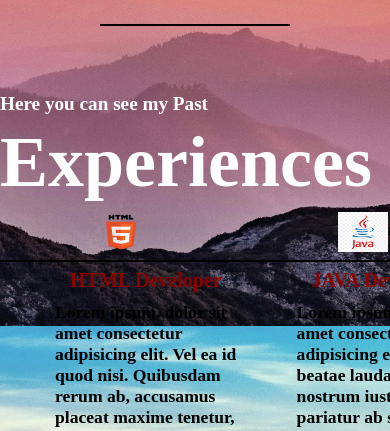
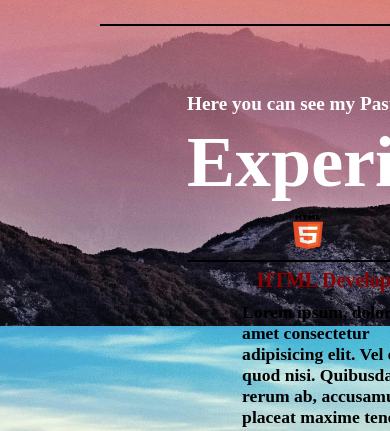
Before and after one commit to Neeraj8603/Portfolio, a plain HTML site: page index.html in a window 390 px wide. Shown: the part 1362-1793 px from the top of the page. Drawn offline with nearby package versions, Linux system fonts and the light colour scheme.

Commit message:
Add files via upload

```diff
--- a/media.css
+++ b/media.css
@@ -1,7 +1,8 @@
 @media screen and (max-width: 1000px) {
-    html {
-        scroll-behavior: smooth;
-        margin:auto;
+    body {
+        scroll-behavior:smooth;
+        height: max-content;
+        width: max-content;
     }
 
     nav {
```
